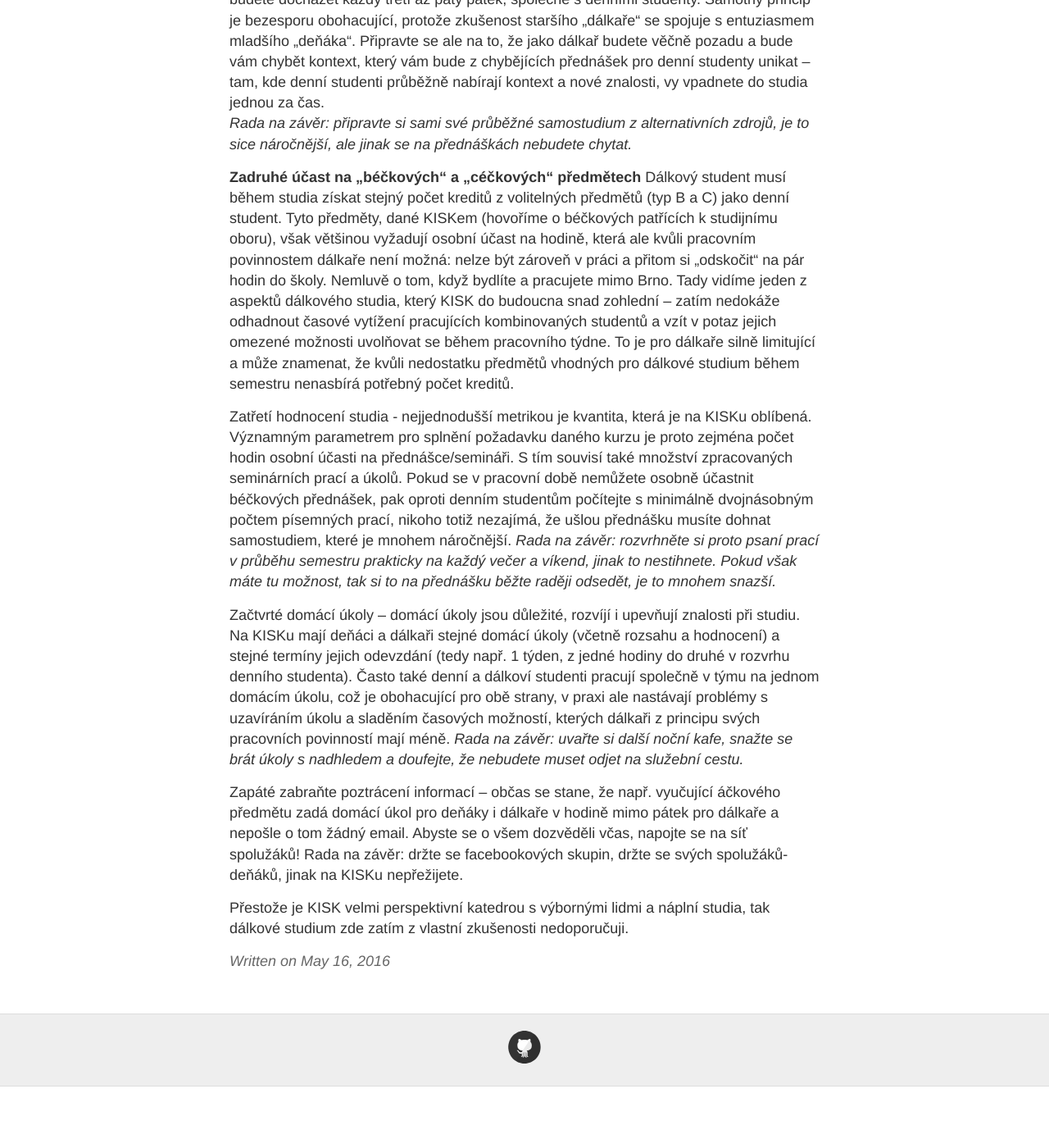
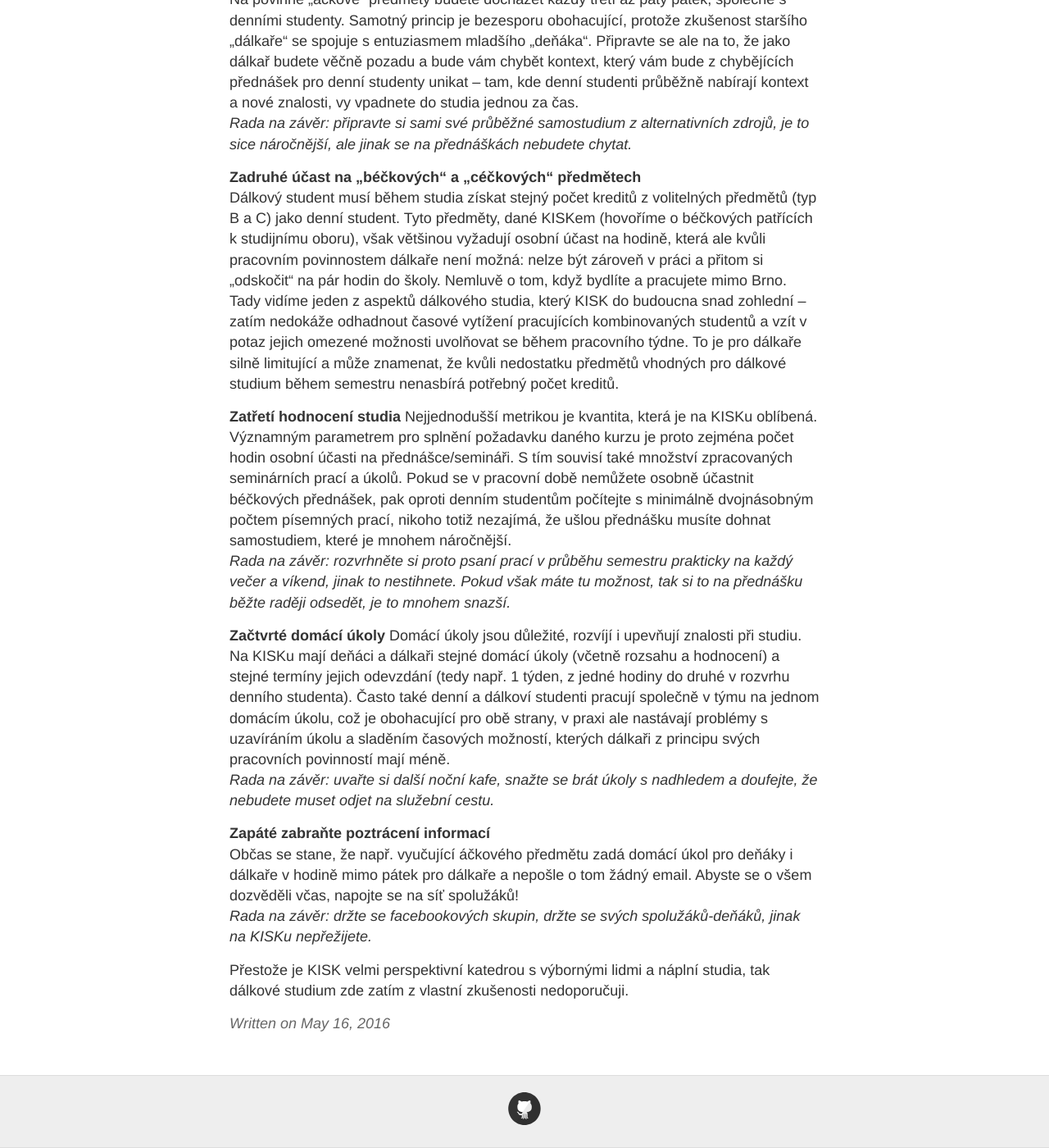
Before and after one commit to projectgorilla/projectgorilla.github.io, a Jekyll site: the page built from _posts/2016-5-16-Koncepce-dalkoveho-studia-KISK.md, in a window 1280 px wide and 1400 px high, scrolled down 1264 px. Shown: the whole window at 82% size. Built offline with Jekyll 4.4.1, drawn with Linux system fonts in a browser that asks for light colours; comment, search, counter and statistics services are not loaded; before the commit the page ends 2589 px from its top, so only the background shows below that.

```diff
--- a/_posts/2016-5-16-Koncepce-dalkoveho-studia-KISK.md
+++ b/_posts/2016-5-16-Koncepce-dalkoveho-studia-KISK.md
@@ -17,16 +17,18 @@ KISK je ve srovnání s ostatními ústavy FF MU velmi mladá katedra, která m
 Pro denního studenta je to z podstaty kultury KISKu inspirativní, zde se může rozpřáhnout a realizovat. Pro dálkového studenta je to pak z podstaty nedotažené koncepce dálkového studia prostředí spíše deprimující.
 
 <h2>Praktické rady:</h2>
-<b>Zaprvé osobní účast na „áčkových“ předmětech</b>
+<b>Zaprvé osobní účast na „áčkových“ předmětech</b><br>
 Na povinné „áčkové“ předměty budete docházet každý třetí až pátý pátek, společně s denními studenty. Samotný princip je bezesporu obohacující, protože zkušenost staršího „dálkaře“ se spojuje s entuziasmem mladšího „deňáka“. Připravte se ale na to, že jako dálkař budete věčně pozadu a bude vám chybět kontext, který vám bude z chybějících přednášek pro denní studenty unikat – tam, kde denní studenti průběžně nabírají kontext a nové znalosti, vy vpadnete do studia jednou za čas.<br><i>Rada na závěr: připravte si sami své průběžné samostudium z alternativních zdrojů, je to sice náročnější, ale jinak se na přednáškách nebudete chytat.</i>
 
-<b>Zadruhé účast na „béčkových“ a „céčkových“ předmětech</b>
+<b>Zadruhé účast na „béčkových“ a „céčkových“ předmětech</b><br>
 Dálkový student musí během studia získat stejný počet kreditů z volitelných předmětů (typ B a C) jako denní student. Tyto předměty, dané KISKem (hovoříme o béčkových patřících k studijnímu oboru), však většinou vyžadují osobní účast na hodině, která ale kvůli pracovním povinnostem dálkaře není možná: nelze být zároveň v práci a přitom si „odskočit“ na pár hodin do školy. Nemluvě o tom, když bydlíte a pracujete mimo Brno. Tady vidíme jeden z aspektů dálkového studia, který KISK do budoucna snad zohlední – zatím nedokáže odhadnout časové vytížení pracujících kombinovaných studentů a vzít v potaz jejich omezené možnosti uvolňovat se během pracovního týdne. To je pro dálkaře silně limitující a může znamenat, že kvůli nedostatku předmětů vhodných pro dálkové studium během semestru nenasbírá potřebný počet kreditů.
 
-Zatřetí hodnocení studia - nejjednodušší metrikou je kvantita, která je na KISKu oblíbená. Významným parametrem pro splnění požadavku daného kurzu je proto zejména počet hodin osobní účasti na přednášce/semináři. S tím souvisí také množství zpracovaných seminárních prací a úkolů. Pokud se v pracovní době nemůžete osobně účastnit béčkových přednášek, pak oproti denním studentům počítejte s minimálně dvojnásobným počtem písemných prací, nikoho totiž nezajímá, že ušlou přednášku musíte dohnat samostudiem, které je mnohem náročnější. <i>Rada na závěr: rozvrhněte si proto psaní prací v průběhu semestru prakticky na každý večer a víkend, jinak to nestihnete. Pokud však máte tu možnost, tak si to na přednášku běžte raději odsedět, je to mnohem snazší.</i>
+<b>Zatřetí hodnocení studia</b>
+Nejjednodušší metrikou je kvantita, která je na KISKu oblíbená. Významným parametrem pro splnění požadavku daného kurzu je proto zejména počet hodin osobní účasti na přednášce/semináři. S tím souvisí také množství zpracovaných seminárních prací a úkolů. Pokud se v pracovní době nemůžete osobně účastnit béčkových přednášek, pak oproti denním studentům počítejte s minimálně dvojnásobným počtem písemných prací, nikoho totiž nezajímá, že ušlou přednášku musíte dohnat samostudiem, které je mnohem náročnější. <br><i>Rada na závěr: rozvrhněte si proto psaní prací v průběhu semestru prakticky na každý večer a víkend, jinak to nestihnete. Pokud však máte tu možnost, tak si to na přednášku běžte raději odsedět, je to mnohem snazší.</i>
 
-Začtvrté domácí úkoly – domácí úkoly jsou důležité, rozvíjí i upevňují znalosti při studiu. Na KISKu mají deňáci a dálkaři stejné domácí úkoly (včetně rozsahu a hodnocení) a stejné termíny jejich odevzdání (tedy např. 1 týden, z jedné hodiny do druhé v rozvrhu denního studenta). Často také denní a dálkoví studenti pracují společně v týmu na jednom domácím úkolu, což je obohacující pro obě strany, v praxi ale nastávají problémy s uzavíráním úkolu a sladěním časových možností, kterých dálkaři z principu svých pracovních povinností mají méně. <i>Rada na závěr: uvařte si další noční kafe, snažte se brát úkoly s nadhledem a doufejte, že nebudete muset odjet na služební cestu.</i>
+<b>Začtvrté domácí úkoly</b>
+Domácí úkoly jsou důležité, rozvíjí i upevňují znalosti při studiu. Na KISKu mají deňáci a dálkaři stejné domácí úkoly (včetně rozsahu a hodnocení) a stejné termíny jejich odevzdání (tedy např. 1 týden, z jedné hodiny do druhé v rozvrhu denního studenta). Často také denní a dálkoví studenti pracují společně v týmu na jednom domácím úkolu, což je obohacující pro obě strany, v praxi ale nastávají problémy s uzavíráním úkolu a sladěním časových možností, kterých dálkaři z principu svých pracovních povinností mají méně. <br><i>Rada na závěr: uvařte si další noční kafe, snažte se brát úkoly s nadhledem a doufejte, že nebudete muset odjet na služební cestu.</i>
 
-Zapáté zabraňte poztrácení informací – občas se stane, že např. vyučující áčkového předmětu zadá domácí úkol pro deňáky i dálkaře v hodině mimo pátek pro dálkaře a nepošle o tom žádný email. Abyste se o všem dozvěděli včas, napojte se na síť spolužáků! Rada na závěr: držte se facebookových skupin, držte se svých spolužáků-deňáků, jinak na KISKu nepřežijete.
+<b>Zapáté zabraňte poztrácení informací</b><br>Občas se stane, že např. vyučující áčkového předmětu zadá domácí úkol pro deňáky i dálkaře v hodině mimo pátek pro dálkaře a nepošle o tom žádný email. Abyste se o všem dozvěděli včas, napojte se na síť spolužáků! <br><i>Rada na závěr: držte se facebookových skupin, držte se svých spolužáků-deňáků, jinak na KISKu nepřežijete.</i>
 
 Přestože je KISK velmi perspektivní katedrou s výbornými lidmi a náplní studia, tak dálkové studium zde zatím z vlastní zkušenosti nedoporučuji.
```
